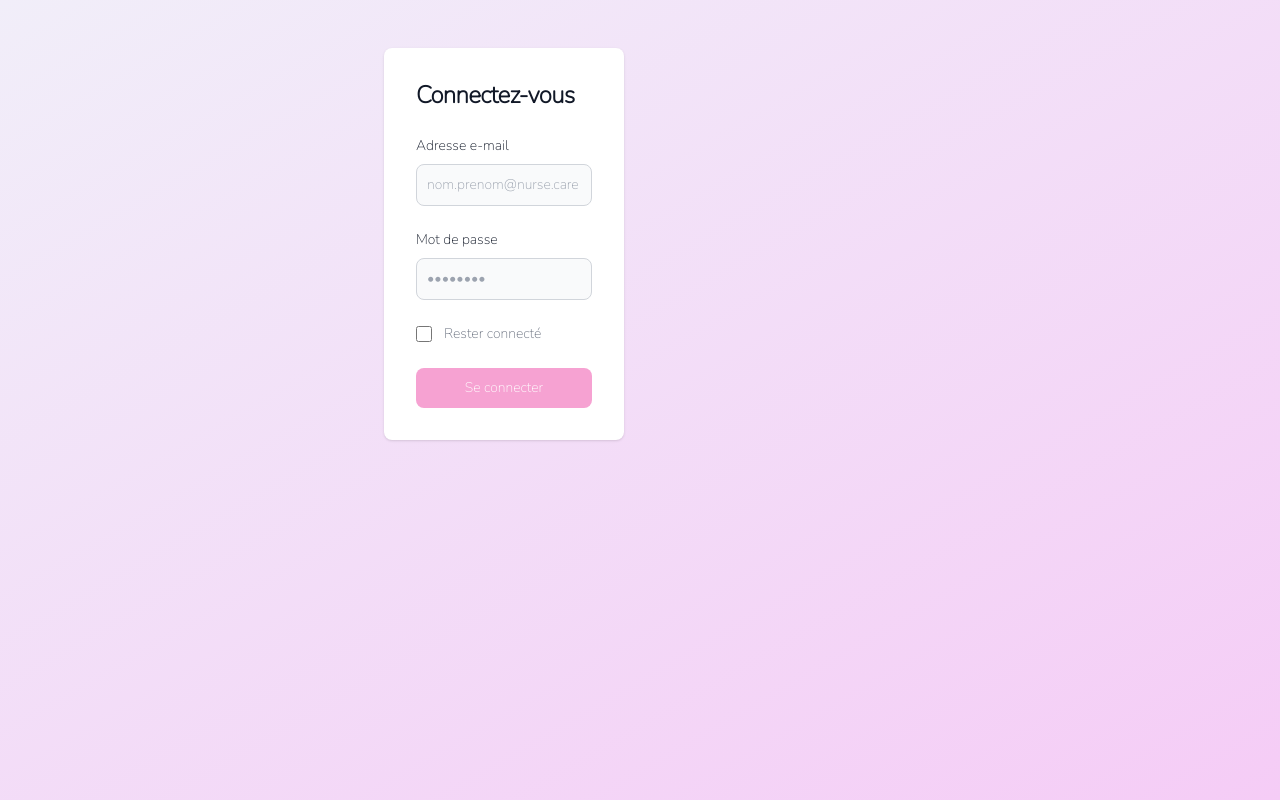
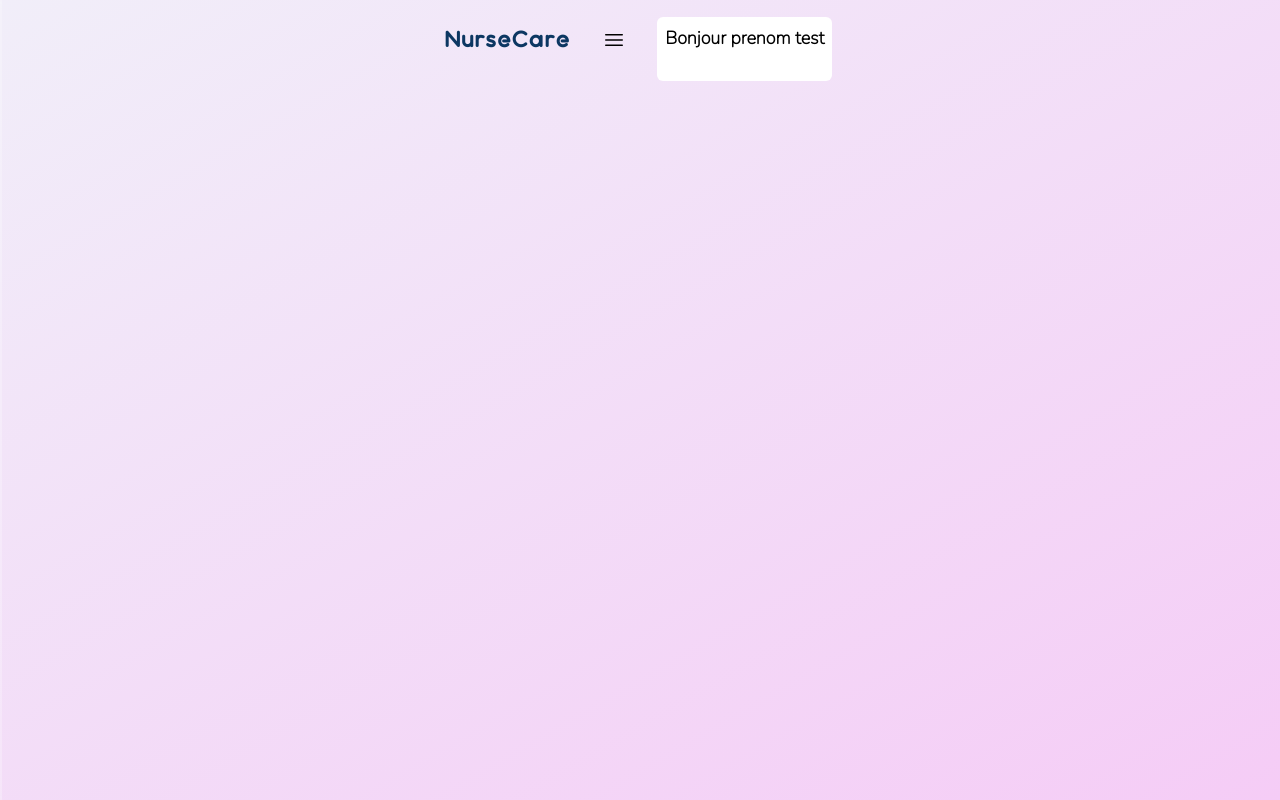
Before and after one commit to Kaboufl/NurseCareApp, a Vue app: page /aide-soignant in a window 1280 px wide. Before the commit this address led to /login. Built offline with nearby package versions, Linux system fonts and the light colour scheme.

Commit message:
espace aide-soignant

```diff
--- /dev/null
+++ b/src/components/ASDashboard.vue
@@ -0,0 +1,19 @@
+<script setup lang="ts">
+
+import { inject, type InjectionKey } from 'vue'
+import type Personnel from '@/models/Personnel'
+
+const userProfile: Personnel = inject('userProfile')!
+
+console.log(userProfile)
+</script>
+
+<template>
+    <div class="w-full h-16 bg-white rounded-md p-2">
+        <h2 class="font-nunito text-lg font-bold">Bonjour {{ userProfile.prenom }}</h2>
+    </div>
+</template>
+
+<style scoped>
+
+</style>
--- a/src/components/AppMenu.vue
+++ b/src/components/AppMenu.vue
@@ -81,6 +81,7 @@ header {
   transition: all ease-in-out 0.65s;
   backdrop-filter: blur(5px);
   border: 1px solid rgba(255, 255, 255, 0.18);
+  z-index: 20;
 }
 
 .drawerOpen {
--- a/src/models/aideSoignant.ts
+++ b/src/models/Personnel.ts
@@ -1,4 +1,4 @@
-export default interface AideSoignant {
+export default interface Personnel {
   id: number
   nom: string
   prenom: string
--- a/src/router/index.ts
+++ b/src/router/index.ts
@@ -2,7 +2,7 @@ import { createRouter, createWebHistory } from 'vue-router'
 import HomeView from '../views/HomeView.vue'
 import LoginForm from '@/components/LoginForm.vue'
 import ASHome from '@/views/espaces/aideSoignant/HomeView.vue'
-import HelloWorldVue from '@/components/HelloWorld.vue'
+import ASDashboard from '@/components/ASDashboard.vue'
 
 const router = createRouter({
   history: createWebHistory(import.meta.env.BASE_URL),
@@ -24,7 +24,7 @@ const router = createRouter({
       path: '/aide-soignant',
       component: ASHome,
       beforeEnter: (to, from, next) => {
-        if (!localStorage.getItem('token')) {
+        if (!localStorage.getItem('token') && false) {
           return next({ name: 'Connexion' })
         }
         next()
@@ -32,7 +32,7 @@ const router = createRouter({
       children: [
         {
           path: '',
-          component: HelloWorldVue
+          component: ASDashboard
         }
       ]
     }
--- a/src/views/espaces/aideSoignant/HomeView.vue
+++ b/src/views/espaces/aideSoignant/HomeView.vue
@@ -1,26 +1,36 @@
 <script setup lang="ts">
 import AppMenu from '/src/components/AppMenu.vue'
-import AideSoignant from '/src/models/aideSoignant'
-import { ref } from 'vue'
+import AideSoignant from '/src/models/Personnel'
+import { provide, ref, type Ref } from 'vue'
 
-const userProfile: ref<AideSoignant> = ref({
+const userProfile: Ref<AideSoignant> = ref({
   id: 0,
-  nom: '',
-  prenom: '',
-  email: '',
-  password: '',
-  adresse: '',
-  telephone: '',
+  nom: 'nomtest',
+  prenom: 'prenom test',
+  email: 'test@nurse.care',
+  password: 'test',
+  adresse: '20 rue des potiers',
+  telephone: '0123456789',
   role: 'aideSoignant'
 })
 
-console.log(userProfile.value)
+provide('userProfile', userProfile.value)
 </script>
 
 <template>
   <AppMenu />
 
-  <router-view msg="Profil aide soignant"></router-view>
+  <main>
+    <router-view></router-view>
+  </main>
 </template>
 
-<style scoped></style>
+<style scoped>
+main {
+  height: 90svh;
+  width: 100%;
+  padding: 1.075rem;
+  overflow-y: scroll;
+  overflow-x: hidden;
+}
+</style>
--- a/vite.config.ts
+++ b/vite.config.ts
@@ -7,7 +7,7 @@ import vue from '@vitejs/plugin-vue'
 export default defineConfig({
   server: {
     hmr: {
-      host: '192.168.1.170'
+      host: 'localhost'
     },
     proxy: {
       '/api': {
```
